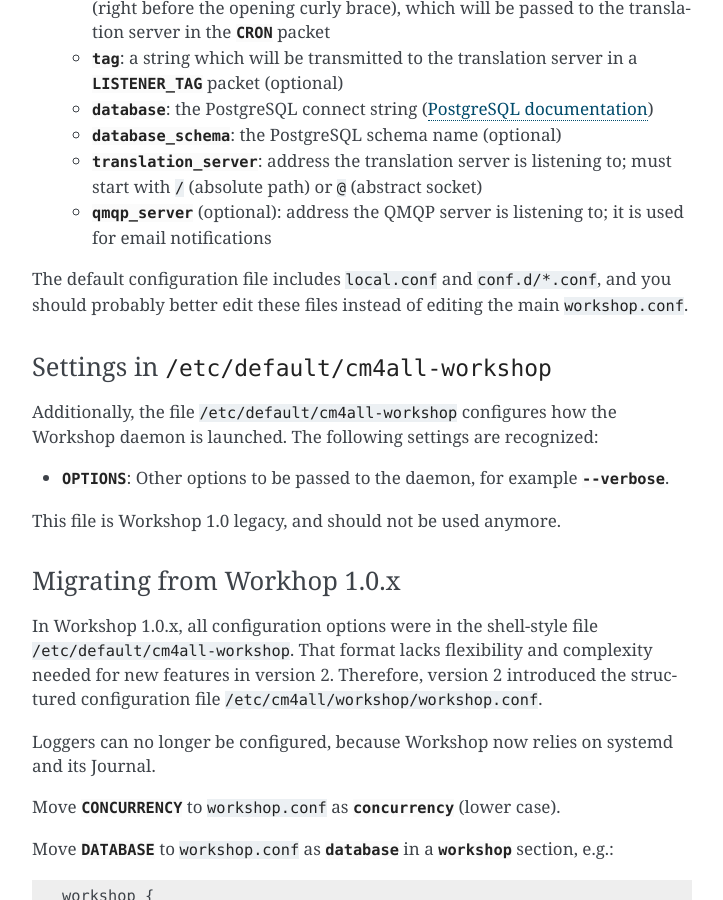
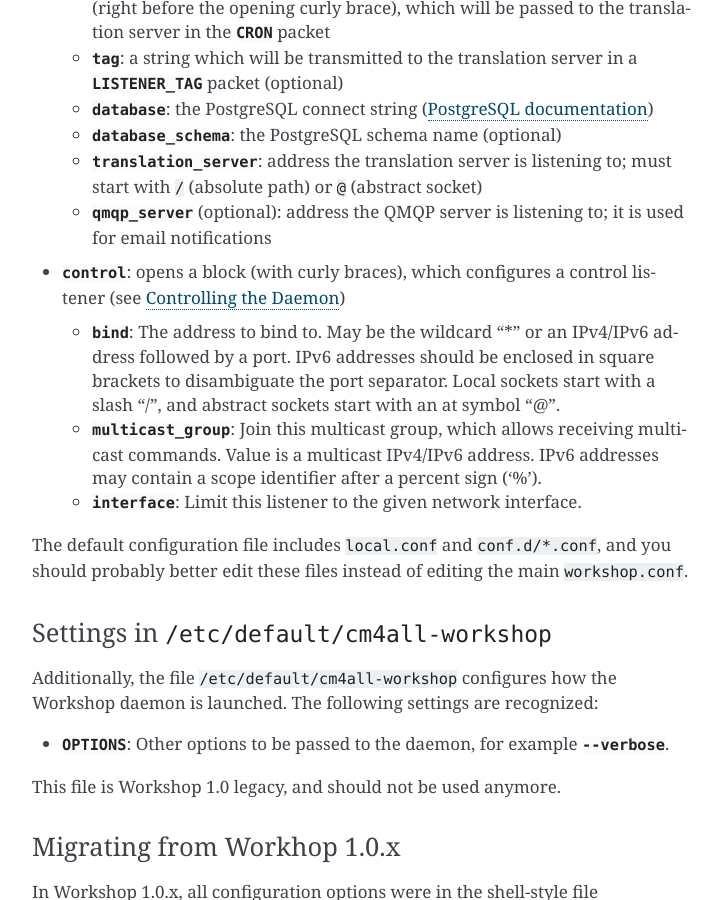
Before and after one commit to CM4all/workshop, a Sphinx documentation site: the page built from doc/index.rst, in a window 1280 px wide and 900 px high, scrolled down 1835 px. Shown: the whole window, without its empty margins (388-1111 px from the left). Built offline with Sphinx 7.4.7, drawn with Linux system fonts in a browser that asks for light colours; some of the changed text lies outside the part shown.

Commit message:
control: channel which can be used to send control commands to the daemon

```diff
--- a/doc/index.rst
+++ b/doc/index.rst
@@ -97,6 +97,21 @@
     :file:`@` (abstract socket)
   * :envvar:`qmqp_server` (optional): address the QMQP server is
     listening to; it is used for email notifications
+
+* :envvar:`control`: opens a block (with curly braces), which
+  configures a control listener (see `Controlling the Daemon`_)
+
+  * :envvar:`bind`: The address to bind to. May be the wildcard "*" or
+    an IPv4/IPv6 address followed by a port.  IPv6 addresses should be
+    enclosed in square brackets to disambiguate the port separator.
+    Local sockets start with a slash "/", and abstract sockets start
+    with an at symbol "@".
+  * :envvar:`multicast_group`: Join this multicast group, which allows
+    receiving multicast commands.  Value is a multicast IPv4/IPv6
+    address.  IPv6 addresses may contain a scope identifier after a
+    percent sign ('%').
+  * :envvar:`interface`: Limit this listener to the given network
+    interface.
 
 The default configuration file includes :file:`local.conf` and
 :file:`conf.d/*.conf`, and you should probably better edit these files
@@ -292,6 +307,21 @@
   VALUES('foo', '*/15 * * * *', 'echo Hello World');
 
 During job execution, the column `node_name` is set.
+
+
+Controlling the Daemon
+----------------------
+
+The :envvar:`control` block in the configuration file sets up a
+control listener.  The :file:`cm4all-workshop-control` program can
+then be used to send control commands to the daemon.  Most commands
+are only allowed when issued over a local socket by the *root* user.
+
+The following commands are implemented:
+
+* :samp:`nop`: No-op, does nothing.
+
+
 
 Reference
 ---------
```
Also changed, not shown: 13 other files.
